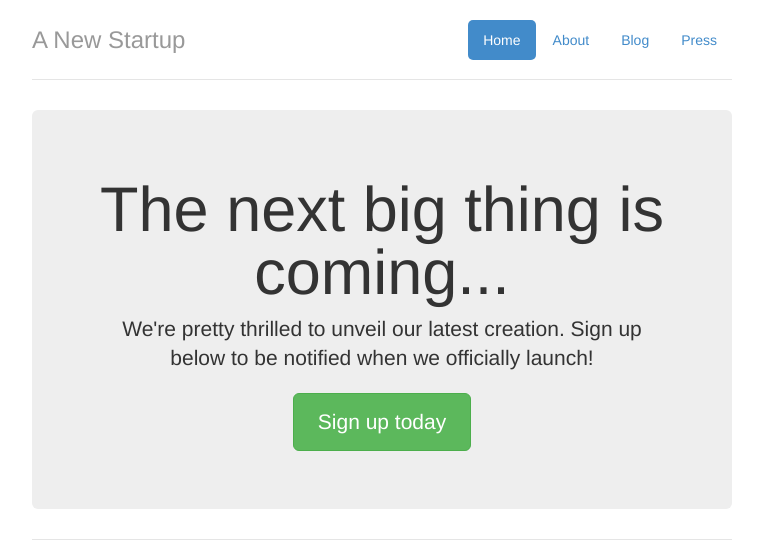
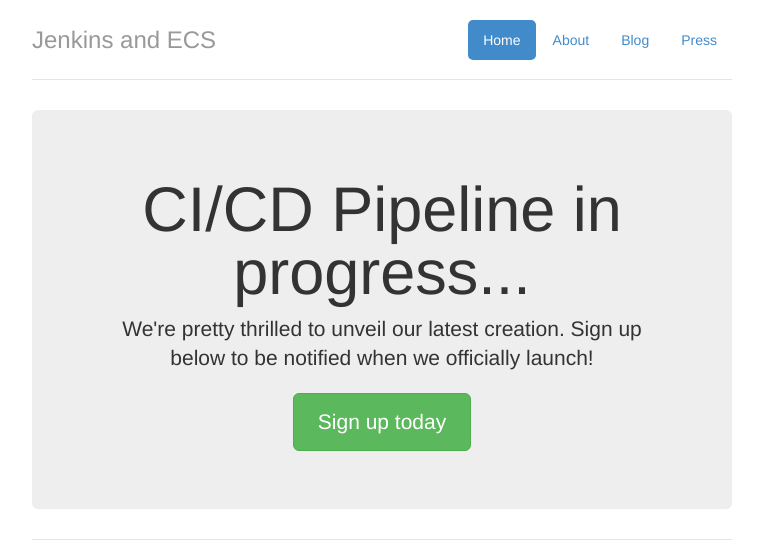
Before and after one commit to siulcode/py-flask-signup-docker, a Flask app: page / in a window 1280 px wide. Shown: the top 549 px of the page, without its empty margins (258-1021 px from the left). Run offline with Flask 2, Linux system fonts and the light colour scheme; parts of the project's set-up code (start-up, migrations or seed data) failed here and were passed over; some libraries are stand-ins or nearby versions.

Commit message:
Triggering pipeline - DEV

```diff
--- a/templates/index.html
+++ b/templates/index.html
@@ -26,7 +26,7 @@
           <li><a href="#">Blog</a></li>
           <li><a href="#">Press</a></li>
         </ul>
-        <h3 class="text-muted">A New Startup</h3>
+        <h3 class="text-muted">Jenkins and ECS</h3>
       </div>
     	{% if flask_debug %}
       <div class="alert alert-danger">
@@ -43,7 +43,7 @@
         <p id="signupErrorText">Well this is embarrassing. It looks like we're having trouble getting you on the list.</p>
       </div>
       <div class="jumbotron">
-        <h1>The next big thing is coming...</h1>
+        <h1>CI/CD Pipeline in progress...</h1>
         <p class="lead">We're pretty thrilled to unveil our latest creation. Sign up below to be notified when we officially launch!</p>
         <p><a class="btn btn-lg btn-success"  data-toggle="modal" href="#signupModal">Sign up today</a></p>
       </div>
```
